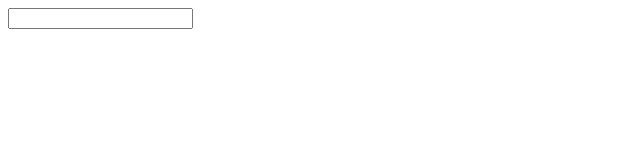
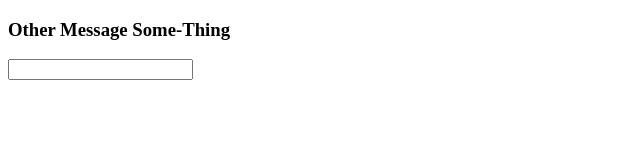
Before and after one commit to arshadcompenginner/GitTEstProject, a plain HTML site: page some-thing.html in a window 1280 px wide. Shown: the whole page, without its empty margins (0-640 px from the left). Drawn offline with Linux system fonts and the light colour scheme.

Commit message:
Add Mesage Some-Thing File

```diff
--- a/some-thing.html
+++ b/some-thing.html
@@ -5,6 +5,7 @@
 	<title>Some-Thing Page</title>
 </head>
 <body>
+	<h3>Other Message Some-Thing</h3>
 	<input type="text" name="FirstName">
 </body>
 </html>
```
